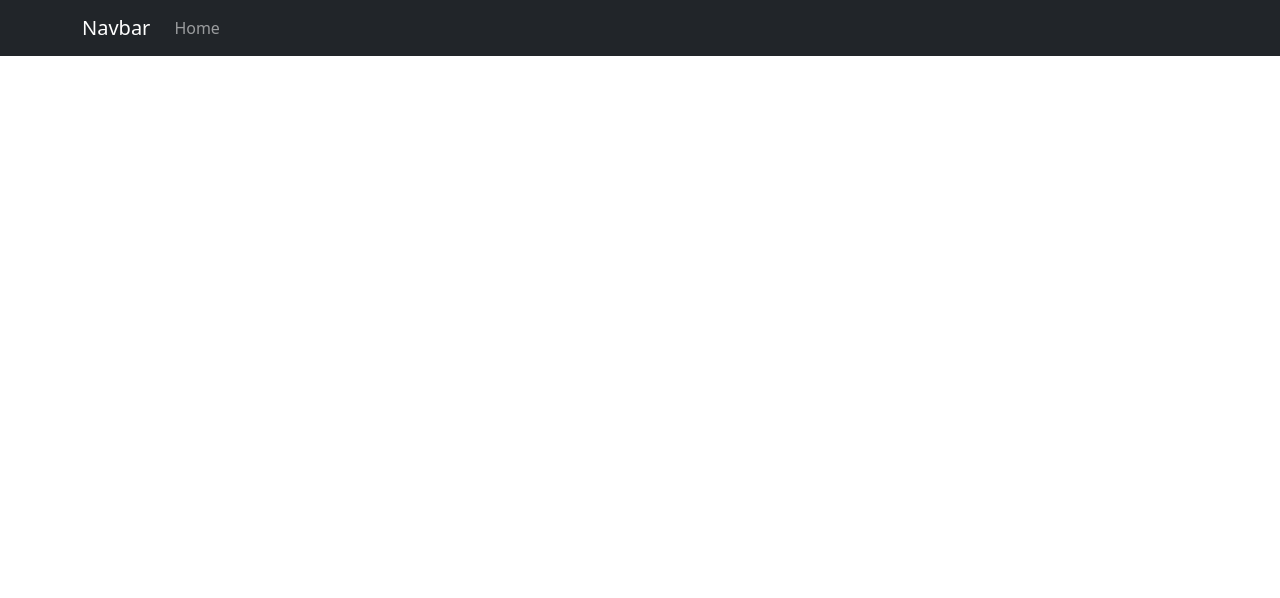
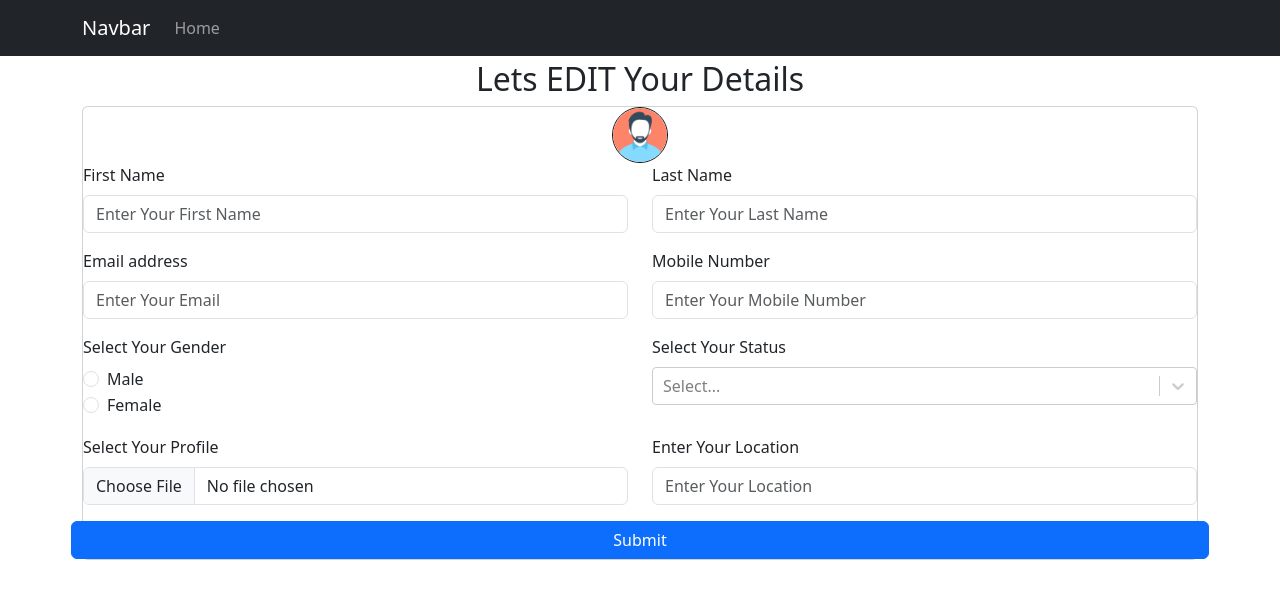
Before and after one commit to krRahul10/new_mern_stack, a React (Create React App) app in the folder client/: page /edit/1 in a window 1280 px wide. Shown: the top 598 px of the page. Built offline with nearby package versions, Linux system fonts and the light colour scheme.

Commit message:
edit page ready

```diff
--- a/client/src/App.js
+++ b/client/src/App.js
@@ -14,8 +14,8 @@ function App() {
       <Routes>
         <Route path="/" element={<Home />} />
         <Route path="/register" element={<Register />} />
-        <Route path="/edit/:id" element={<Profile />} />
-        <Route path="/userprofile/:id" element={<Edit />} />
+        <Route path="/edit/:id" element={<Edit />} />
+        <Route path="/userprofile/:id" element={<Profile />} />
       </Routes>
     </>
   );
--- a/client/src/pages/Edit/Edit.jsx
+++ b/client/src/pages/Edit/Edit.jsx
@@ -1,9 +1,190 @@
-import React from 'react'
+import React, { useEffect, useState } from "react";
 import './edit.css'
+import Card from "react-bootstrap/Card";
+import Button from "react-bootstrap/Button";
+import Form from "react-bootstrap/Form";
+import Row from "react-bootstrap/Row";
+import Select from "react-select";
+import { ToastContainer, toast } from "react-toastify";
+import 'react-toastify/dist/ReactToastify.css'
 
 const Edit = () => {
+  const [inputdata, setInputData] = useState({
+    fname: "",
+    lname: "",
+    email: "",
+    mobile: "",
+    gender: "",
+    location: "",
+  });
+  console.log("inputData", inputdata);
+
+  const [status, setStatus] = useState("Active");
+  const [image, setImage] = useState("");
+  const [preview, setPreview] = useState("");
+
+  //select Option
+  const options = [
+    { value: "active", label: "active" },
+    { value: "Inactive", label: "Inactive" },
+  ];
+
+  // setInput value
+
+  const setInputValue = (e) => {
+    const { name, value } = e.target;
+    setInputData({ ...inputdata, [name]: value });
+  };
+
+  // status set
+
+  const setStatusValue = (e) => {
+    setStatus(e.value);
+  };
+
+  // set Image
+
+  const setImageValue = (e) => {
+    setImage(e.target.files[0]);
+  };
+
+  useEffect(() => {
+    if (image) {
+      setPreview(URL.createObjectURL(image));
+    }
+  }, [image]);
+
+  // submit user data
+
+  const submitUserData = (e) => {
+    e.preventDefault();
+
+    const { fname, lname, email, mobile, gender, location } = inputdata;
+
+    if(fname ===""){
+       toast.error("first name fill")
+    }else if( lname===''){
+        toast.error("last name fill")
+    }else if ( email===''){
+        toast.error("email id  is required ")
+    } else if (!email.includes("@")){
+        toast.error("valid email")
+    }else if (mobile===""){
+        toast.error("fill mobile")
+    }else if(mobile.length<10){
+        toast.error("enter valid number")
+    }else if(gender === ""){
+        toast.error("select gender")
+    } else if (status ===""){
+        toast.error("status fill")
+    }else if (image === ""){
+        toast.error("select img")
+    }else if ( location === ""){
+        toast.error("location required")
+    }else {
+        toast.success("done")
+    }
+    }
+  ;
   return (
-    <div>Edit</div>
+    <>
+     <div className="container">
+        <h2 className="text-center mt-1">Lets EDIT Your Details</h2>
+        <Card>
+          <div className="profile_div text-center">
+            <img src={preview ? preview : "/man.png"} alt="img" />
+          </div>
+          <Form>
+            <Row>
+              <Form.Group className="mb-3 col-lg-6" controlId="formBasicEmail">
+                <Form.Label>First Name</Form.Label>
+                <Form.Control
+                  type="text"
+                  name="fname"
+                  placeholder="Enter Your First Name"
+                  onChange={setInputValue}
+                  value={inputdata.fname}
+                />
+              </Form.Group>
+              <Form.Group className="mb-3 col-lg-6" controlId="formBasicEmail">
+                <Form.Label>Last Name</Form.Label>
+                <Form.Control
+                  type="text"
+                  name="lname"
+                  placeholder="Enter Your Last Name"
+                  onChange={setInputValue}
+                  value={inputdata.lname}
+                />
+              </Form.Group>
+              <Form.Group className="mb-3 col-lg-6" controlId="formBasicEmail">
+                <Form.Label>Email address</Form.Label>
+                <Form.Control
+                  type="email"
+                  name="email"
+                  placeholder="Enter Your Email"
+                  onChange={setInputValue}
+                  value={inputdata.email}
+                />
+              </Form.Group>
+              <Form.Group className="mb-3 col-lg-6" controlId="formBasicEmail">
+                <Form.Label>Mobile Number</Form.Label>
+                <Form.Control
+                  type="text"
+                  name="mobile"
+                  placeholder="Enter Your Mobile Number"
+                  onChange={setInputValue}
+                  value={inputdata.mobile}
+                />
+              </Form.Group>
+              <Form.Group className="mb-3 col-lg-6" controlId="formBasicEmail">
+                <Form.Label>Select Your Gender</Form.Label>
+                <Form.Check
+                  type={"radio"}
+                  label={`${`Male`}`}
+                  name="gender"
+                  value={"male"}
+                  onChange={setInputValue}
+                />
+                <Form.Check
+                  type={"radio"}
+                  label={`Female`}
+                  name="gender"
+                  value={"female"}
+                  onChange={setInputValue}
+                />
+              </Form.Group>
+              <Form.Group className="mb-3 col-lg-6" controlId="formBasicEmail">
+                <Form.Label>Select Your Status</Form.Label>
+                <Select options={options} onChange={setStatusValue} value={status} />
+              </Form.Group>
+              <Form.Group className="mb-3 col-lg-6" controlId="formBasicEmail">
+                <Form.Label>Select Your Profile</Form.Label>
+                <Form.Control
+                  type="file"
+                  placeholder="profile"
+                  name="user_profile"
+                  onChange={setImageValue}
+                />
+              </Form.Group>
+              <Form.Group className="mb-3 col-lg-6" controlId="formBasicEmail">
+                <Form.Label>Enter Your Location</Form.Label>
+                <Form.Control
+                  type="text"
+                  placeholder="Enter Your Location"
+                  name="location"
+                  onChange={setInputValue}
+                  value={inputdata.location}
+                />
+              </Form.Group>
+              <Button variant="primary" type="submit" onClick={submitUserData}>
+                Submit
+              </Button>
+            </Row>
+          </Form>
+        </Card>
+        <ToastContainer/>
+      </div>
+    </>
   )
 }
 
--- a/client/src/pages/Edit/edit.css
+++ b/client/src/pages/Edit/edit.css
@@ -0,0 +1,5 @@
+.profile_div img{
+    max-width: 56px;
+    border-radius: 50%;
+    border: 1px solid #111;
+}
```
